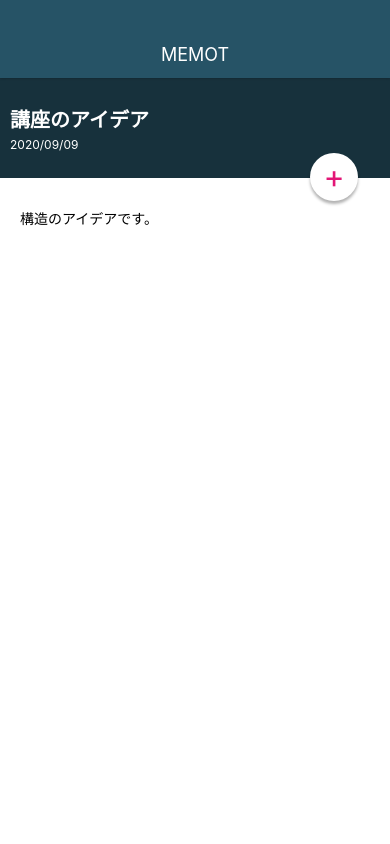
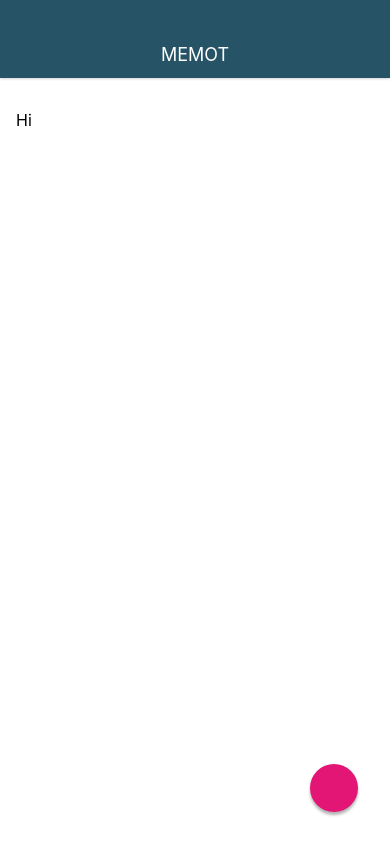
Before and after one commit to Tech-Nayuta/MemoApp, a React Native app: screen / in a window 390 px wide. Built offline with nearby package versions, Linux system fonts and the light colour scheme.

Commit message:
Create memoEditScreen

```diff
--- a/App.js
+++ b/App.js
@@ -5,13 +5,15 @@
 import Appbar from './src/components/Appbar';
 import MemoListScreen from './src/screens/MemoListScreen';
 import MemoDetailScreen from './src/screens/MemoDetailScreen';
+import MemoEditScreen from './src/screens/MemoEditScreen';
 
 export default function App() {
   return (
     <View style={styles.container}>
       <Appbar/>
       {/* <MemoListScreen/> */}
-      <MemoDetailScreen/>
+      {/* <MemoDetailScreen/> */}
+      <MemoEditScreen/>
     </View>
   );
 }
--- a/package.json
+++ b/package.json
@@ -8,7 +8,9 @@
     "eject": "expo eject"
   },
   "dependencies": {
+    "@expo/vector-icons": "^10.2.1",
     "expo": "~38.0.8",
+    "expo-font": "~8.2.1",
     "expo-status-bar": "^1.0.2",
     "react": "~16.11.0",
     "react-dom": "~16.11.0",
--- a/src/elements/CircleButton.js
+++ b/src/elements/CircleButton.js
@@ -1,9 +1,34 @@
 import React from 'react';
 import {StyleSheet, Text, View} from 'react-native';
+// import { AppLoading } from 'expo-font';
+import fontAwsome from '../../assets/fonts/fa-solid-900.ttf';
+import Font from 'expo';
+import { createIconSet } from '@expo/vector-icons';
+
+const CustomIcon = createIconSet({
+  pencil: '\uf303',
+  plus: '\uf067',
+  check: '\uf00c',
+}, 'FontAwsome');
 
 class CircleButton extends React.Component{
+  state = {
+    fontLoaded: false,
+  }
+
+  async componentDidMount(){
+    try {
+      await Font.loadAsync({
+        FontAwsome: fontAwsome,
+      });  //async, await（awaitのロードが終わるので次の処理に行かないように設定する。）
+      this.setState({fontLoaded: true});
+    } catch (error) {
+
+    }
+  }
+
   render(){
-    const {style, color} = this.props; //引数としてスタイルを取り出せる
+    const {style, color, name} = this.props; //引数としてスタイルを取り出せる
     let bgColor = '#e31676';
     let textColor = '#fff';
 
@@ -12,9 +37,14 @@
       textColor = '#e31676';
     }
 
+
     return(
     <View style={[styles.circleButton, style, {backgroundColor: bgColor}]}>
-      <Text style={[styles.circleButtonTitle, {color: textColor}]}>{this.props.children}</Text>
+    {
+      this.state.fontLoaded?(
+        <CustomIcon name={name} style={[styles.circleButtonTitle, {color: textColor}]}/>
+      ): null
+    }
     </View>
     );
   }
@@ -36,7 +66,8 @@
     shadowRadius: 3,
   },
   circleButtonTitle:{
-    fontSize: 32,
+    fontFamily: 'FontAwsome',
+    fontSize: 24,
     lineHeight: 32,
   },
 });
--- a/src/screens/MemoDetailScreen.js
+++ b/src/screens/MemoDetailScreen.js
@@ -21,7 +21,7 @@
             構造のアイデアです。
           </Text>
         </View>
-        <CircleButton color="white" style={styles.editButton}>+</CircleButton>
+        <CircleButton name="pencil" color="white" style={styles.editButton}/>
       </View>
     );
   }
--- /dev/null
+++ b/src/screens/MemoEditScreen.js
@@ -0,0 +1,32 @@
+import React from 'react'
+import { StyleSheet, View, TextInput} from 'react-native'
+import CircleButton from '../elements/CircleButton';
+
+class MemoEditScreen extends React.Component{
+  render(){
+    return(
+      <View style={styles.container}>
+        <TextInput style={styles.memoEditInput} multiline value="Hi"/>
+        <CircleButton name="check"/>
+      </View>
+    );
+  }
+}
+
+const styles = StyleSheet.create({
+  container:{
+    flex:1,
+    width: '100%',
+  },
+  memoEditInput:{
+    backgroundColor: '#fff',
+    flex: 1,
+    paddingTop: 32,
+    paddingLeft: 16,
+    paddingRight: 16,
+    paddingBottom: 16,
+    fontSize: 16,
+  },
+});
+
+export default MemoEditScreen;
--- a/src/screens/MemoListScreen.js
+++ b/src/screens/MemoListScreen.js
@@ -9,7 +9,7 @@
     return(
       <View style={styles.container}>
         <MemoList/>
-        <CircleButton>+</CircleButton>
+        <CircleButton name="plus"/>
       </View>
     )
   };
```
Also changed, not shown: assets/fonts/fa-solid-900.ttf (added), 1 other file (tests, documents, lock files or other folders).
